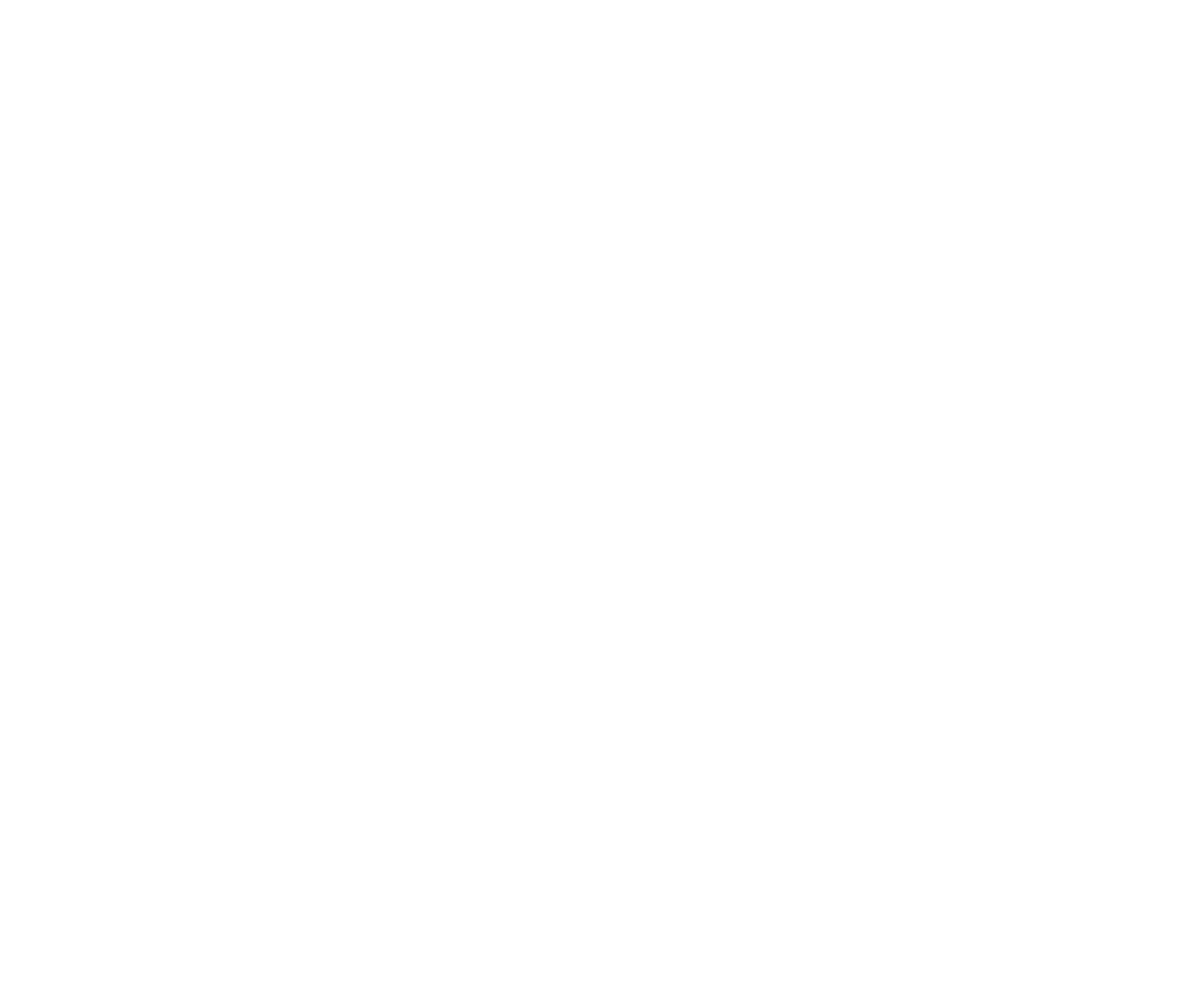
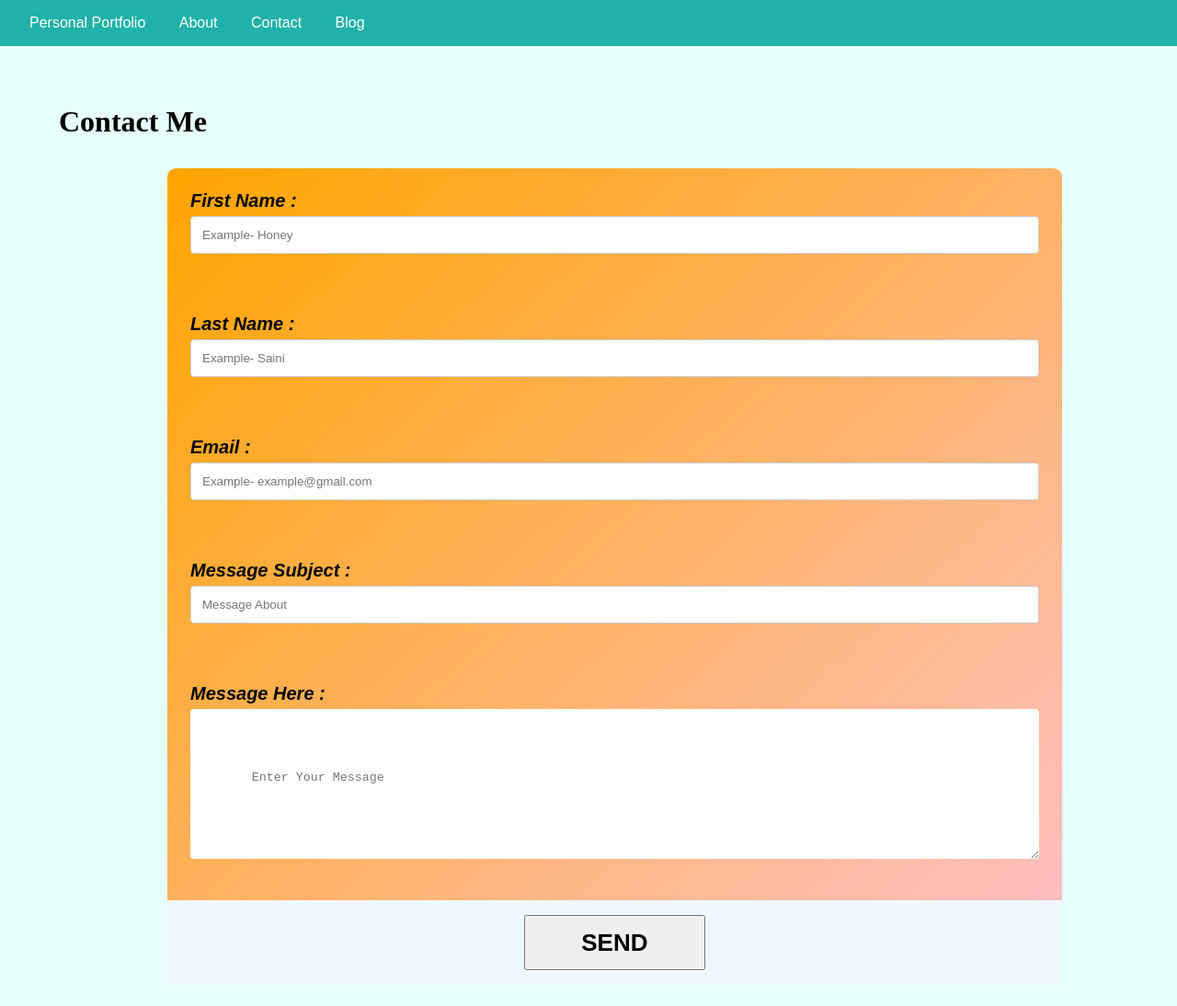
Before and after one commit to BinitBudwal/Personal_Portfolio, a plain HTML site: page pages/Contact.html in a window 1280 px wide. Shown: the whole page at 92% size. Before the commit the page ends 800 px from the top, so only its background shows below. Drawn offline with Linux system fonts and the light colour scheme.

Commit message:
create Contact page

```diff
--- a/css/style.css
+++ b/css/style.css
@@ -0,0 +1,114 @@
+* {
+  box-sizing: border-box;
+  margin: 0;
+  padding: 0;
+}
+
+body {
+  font-family: Poppins, sans-serif;
+  /* background-image: linear-gradient(to bottom right, orange, pink ); */
+  background-color: hsl(168, 100%, 95%);
+}
+
+a {
+  color: white;
+  text-decoration: none;
+}
+
+a:hover {
+  border-bottom: 1px solid white;
+}
+
+
+div.navbar {
+  width: 100%;
+  background: lightseagreen;
+  display: flex;
+  flex-direction: column;
+  justify-content: center;
+  align-items: right;
+  padding-top: 1em;
+  padding-bottom: 1em;
+}
+
+div.navbar > ul > li {
+  display: inline;
+  padding: 1em;
+}
+
+div.navbar > ul.navbar-container {
+  list-style-type: none;
+  margin: 0;
+  padding-left: 1em;
+  padding-right: 1em;
+}
+
+div.navbar > ul > li:hover {
+  background-color: rgba(0, 0, 0, 0.2);
+}
+
+h1{
+  padding: 1em;
+  font-family: 'Times New Roman';
+  font-weight: 900;
+}
+
+.contact {
+  color: black;
+  padding: 2em;
+}
+
+.contact-form {
+  background-image: linear-gradient(to bottom right, orange, pink );
+  background-color: black;
+  width: 80%;
+  margin-left: 150px;
+  border-radius: 1%;
+}
+
+input[type=text], textarea{
+  width: 100%;
+  padding: 12px;
+  border: 1px solid #ccc;
+  border-radius: 4px;
+  box-sizing: border-box;
+  margin-top: 6px;
+  margin-bottom: 16px;
+  resize: vertical;
+}
+
+.input-block{
+  padding: 25px;
+}
+
+label{
+  /* position: absolute;
+  display: block;
+  margin: 0; */
+  font-weight: 700;
+  font-style:italic ;
+  font-size: 20px;
+  line-height: 1em;
+}
+
+.form-control {
+  padding: 5em;
+  border: none;
+}
+
+.square-button{
+  background-color: rgba(white , .8);
+  font-size: 26px;
+  text-transform: uppercase;
+  font-weight: 700;
+  text-align: center;
+  padding: 0 60px;
+  height: 60px;
+}
+
+.contact-button{
+  display: flex;
+  justify-content: center;
+  padding: 1em;
+  background-color: aliceblue;
+}
--- a/index.html
+++ b/index.html
@@ -5,8 +5,31 @@
     <meta http-equiv="X-UA-Compatible" content="IE=edge">
     <meta name="viewport" content="width=device-width, initial-scale=1.0">
     <title>Personal Portfolio</title>
+    <link rel="stylesheet" href="/css/style.css">
+    <script src="/js/main.js"></script>
+
 </head>
+
+
 <body>
 
+  <div class="navbar">
+    <ul class="navbar-container">
+      <li><a href="index.html" class="left-nav-logo">Personal Portfolio</a></li>
+      <li class="nav-item"><a href="pages/About.html">About</a></li>
+      <li class="nav-item"><a href="pages/Contact.html">Contact</a></li>
+      <li class="nav-item"><a href="pages/Blog.html">Blog</a></li>
+    </ul>
+  </div>
+
+  <footer>
+    <div class="footer">
+      <div class="container">
+        <!-- © 2011-2015 uplusion23, All rights reserved. -->
+      </div>
+    </div>
+  </footer>
+
 </body>
+
 </html>
--- a/pages/Contact.html
+++ b/pages/Contact.html
@@ -0,0 +1,64 @@
+<!DOCTYPE html>
+<html lang="en">
+<head>
+  <meta charset="UTF-8">
+  <meta http-equiv="X-UA-Compatible" content="IE=edge">
+  <meta name="viewport" content="width=device-width, initial-scale=1.0">
+  <title>Contact Me</title>
+  <link rel="stylesheet" href="/css/style.css">
+  <script src="/js/main.js"></script>
+</head>
+
+<body>
+
+  <div class="navbar">
+    <ul class="navbar-container">
+      <li><a href="/index.html" class="left-nav-logo">Personal Portfolio</a></li>
+      <li class="nav-item"><a href="/pages/About.html">About</a></li>
+      <li class="nav-item"><a href="/pages/Contact.html">Contact</a></li>
+      <li class="nav-item"><a href="/pages/Blog.html">Blog</a></li>
+    </ul>
+  </div>
+
+  <div class="contact">
+
+    <h1>Contact Me</h1>
+
+    <div class="contact-form">
+
+      <div class="input-block">
+        <label for="">First Name :</label>
+        <input type="text" class="form-control" placeholder="Example- Honey">
+      </div>
+
+      <div class="input-block">
+        <label for="">Last Name :</label>
+        <input type="text" class="form-control" placeholder="Example- Saini">
+      </div>
+
+      <div class="input-block">
+        <label for="">Email  :</label>
+        <input type="text" class="form-control" placeholder="Example- example@gmail.com">
+      </div>
+
+      <div class="input-block">
+        <label for="">Message Subject :</label>
+        <input type="text" class="form-control" placeholder="Message About">
+      </div>
+
+      <div class="input-block">
+        <label for="">Message Here :</label>
+        <textarea rows="2" type="text" class="form-control" placeholder="Enter Your Message"></textarea>
+      </div>
+
+      <div class="contact-button">
+        <button class="square-button">Send</button>
+      </div>
+
+    </div>
+
+  </div>
+
+
+</body>
+</html>
```
Also changed, not shown: pages/About.html (+31 -0 lines), pages/Blog.html (+32 -0 lines).
